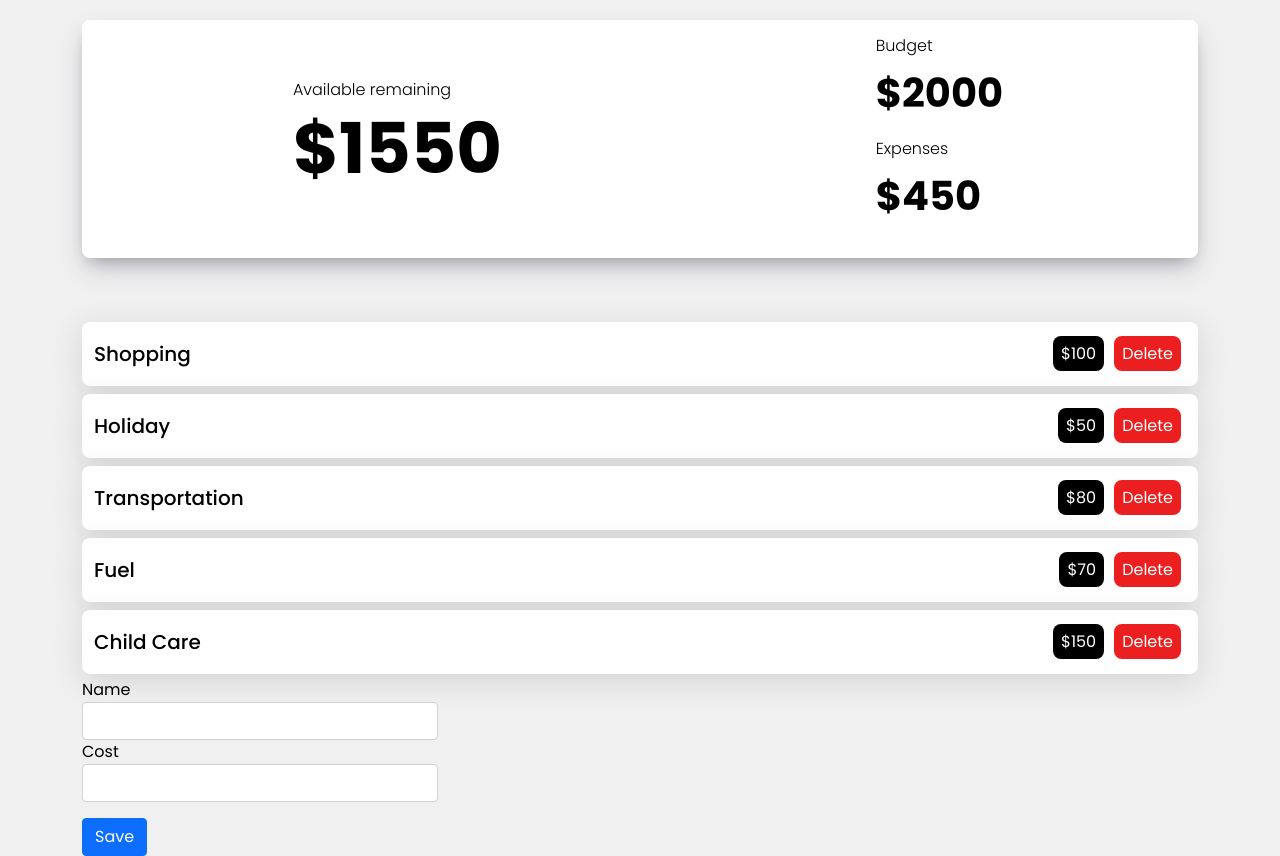
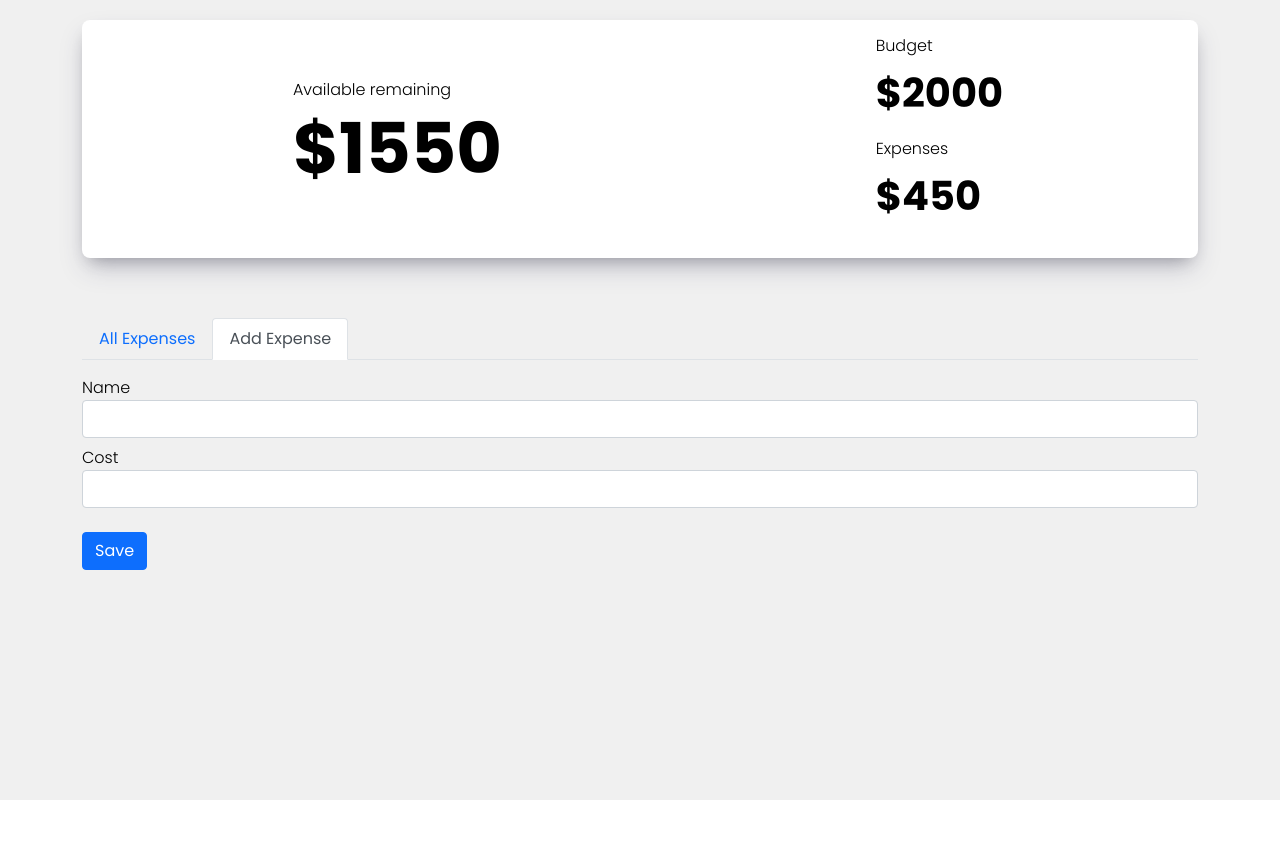
Before and after one commit to Carlosqu24/react-budget-app, a React (Create React App) app: page / in a window 1280 px wide. After the commit the page ends 800 px from the top, so only its background shows below. Built offline with nearby package versions, Linux system fonts and the light colour scheme.

Commit message:
React bootstrap and Tab added

```diff
--- a/package.json
+++ b/package.json
@@ -6,7 +6,9 @@
     "@testing-library/jest-dom": "^5.14.1",
     "@testing-library/react": "^11.2.7",
     "@testing-library/user-event": "^12.8.3",
+    "bootstrap": "^5.1.3",
     "react": "^17.0.2",
+    "react-bootstrap": "^2.0.4",
     "react-dom": "^17.0.2",
     "react-scripts": "4.0.3",
     "uuid": "^8.3.2",
--- a/public/index.html
+++ b/public/index.html
@@ -22,7 +22,7 @@
       work correctly both with client-side routing and a non-root public URL.
       Learn how to configure a non-root public URL by running `npm run build`.
     -->
-  <title>React App</title>
+  <title>Budget App</title>
 
   <link href="https://cdn.jsdelivr.net/npm/bootstrap@5.1.2/dist/css/bootstrap.min.css" rel="stylesheet"
     integrity="sha384-uWxY/CJNBR+1zjPWmfnSnVxwRheevXITnMqoEIeG1LJrdI0GlVs/9cVSyPYXdcSF" crossorigin="anonymous">
--- a/src/App.css
+++ b/src/App.css
@@ -2,12 +2,8 @@
     height: auto;
     min-height: 100vh;
     width: 100%;
+    position: absolute;
 
     background: var(--bg-app);
     color: #fff;
-
-    display: flex;
-    flex-direction: column;
-    align-items: center;
-    justify-content: center;
 }
--- a/src/App.js
+++ b/src/App.js
@@ -13,6 +13,7 @@ import { ExpenseList } from './components/ExpenseList';
 import { ExpensesTotal } from './components/ExpensesTotal';
 import { RemainingBudget } from './components/RemainingBudget';
 import { BalanceBudget } from './components/BalanceBudget';
+import { ActionsTab } from './components/ActionsTab';
 
 function App() {
   return (
@@ -21,40 +22,15 @@ function App() {
 
         <div className="container">
           <BalanceBudget />
-          <ExpenseList />
-          <ExpenseForm />
+          {/* <ExpenseList />
+          <ExpenseForm /> */}
+
+          <ActionsTab />
         </div>
 
 
 
-        <div className="container">
-          {/* <h2>My Budget Planner</h2>
-          <div className="row py-4">
-              <div className="col-sm">
-                  <Budget />
-              </div>
 
-              <div className="col-sm">
-                  <ExpensesTotal />
-              </div>
-
-              <div className="col-sm">
-                  <RemainingBudget />
-              </div>
-          </div> */}
-          {/* <h2>Expenses</h2>
-          <div className="row py-4">
-            <div className="col-sm">
-
-            </div>
-          </div>
-          <h2>Add Expense</h2>
-          <div className="row py-4">
-            <div className="col-sm">
-              <ExpenseForm />
-            </div>
-          </div> */}
-        </div>
       </div>
     </AppProvider>
   );
--- /dev/null
+++ b/src/components/ActionsTab/index.js
@@ -0,0 +1,18 @@
+import React from 'react'
+
+import { Tabs, Tab } from 'react-bootstrap'
+import { ExpenseForm } from '../ExpenseForm'
+import { ExpenseList } from '../ExpenseList'
+
+export const ActionsTab = () => {
+      return (
+            <Tabs defaultActiveKey="profile" id="uncontrolled-tab-example" className="mb-3">
+                  <Tab eventKey="home" title="All Expenses" className="fw-light">
+                        <ExpenseList />
+                  </Tab>
+                  <Tab eventKey="profile" title="Add Expense" className="fw-light">
+                        <ExpenseForm />
+                  </Tab>
+            </Tabs>
+      )
+}
--- a/src/components/ExpenseForm/index.js
+++ b/src/components/ExpenseForm/index.js
@@ -34,8 +34,8 @@ export const ExpenseForm = () => {
                   className="form"
                   onSubmit={(e) => handleSubmit(e)}
             >
-                  <div className="row d-flex flex-column justify-content-between">
-                        <div className="col-sm col-lg-4">
+                  <div className="d-flex flex-column justify-content-between">
+                        <div className="mb-2 col-sm col-lg-12">
                               <label htmlFor="name">Name</label>
                               <input
                                     type="text"
@@ -44,7 +44,7 @@ export const ExpenseForm = () => {
                                     onChange={handleChange}
                               />
                         </div>
-                        <div className="col-sm col-lg-4">
+                        <div className="mb-2 col-sm col-lg-12">
                               <label htmlFor="cost">Cost</label>
                               <input
                                     type="text"
--- a/src/components/ExpenseList/ExpenseList.css
+++ b/src/components/ExpenseList/ExpenseList.css
@@ -7,7 +7,7 @@
 
 .expense {
       width: 100%;
-      margin: 4px 0;
+      margin: 5px 0;
       padding: 20px 12px;
 
       border-radius: var(--border-radius);
@@ -26,6 +26,8 @@
 
 .expense__title {
       margin-bottom: 0;
+
+      font-weight: 300;
 }
 
 
```
Also changed, not shown: 1 other file (tests, documents, lock files or other folders).
